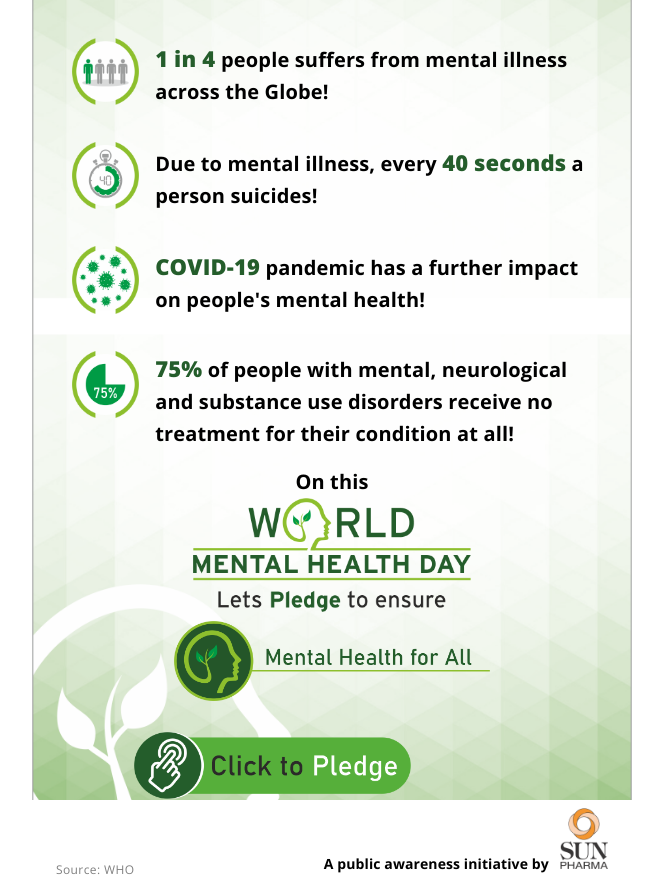
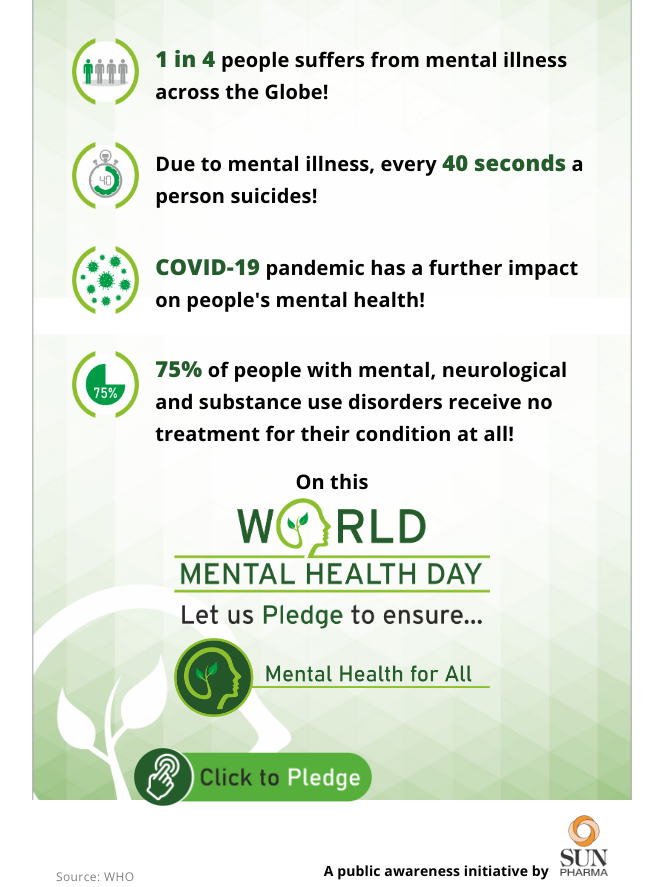
Before and after one commit to avinash683/world-health, a React (Create React App) app: page / in a window 1280 px wide. Shown: the whole page, without its empty margins (308-971 px from the left). Built offline with nearby package versions, Linux system fonts and the light colour scheme.

Commit message:
new changes

```diff
--- a/src/components/Dashboard/SubmitMessage.jsx
+++ b/src/components/Dashboard/SubmitMessage.jsx
@@ -22,7 +22,7 @@ function SubmitMessage(props) {
     })
   }, []);
 
-  return <div className="App">
+  return <div className="App" style={{position:"relative",height:"100%"}}>
         <br/>
         <Box display="flex" justifyContent="center" m={1} p={1}>
         <Box p={1} >
@@ -53,7 +53,7 @@ function SubmitMessage(props) {
               <b>Mental Health for All</b>
           </Typography>
          </Box>
-      <Typography variant="subtitle2" align="center" gutterBottom>
+      <Typography variant="subtitle2" align="center" gutterBottom  style={{position:"absolute", bottom:0,textAlign:"center",width:"100%"}}>
           <b> A public awareness initiative by</b> &nbsp;&nbsp;<img style={{width: "6vmin"}} src={logo} alt="all-logo"/>
       </Typography>
   </div>
--- a/src/components/Dashboard/index.jsx
+++ b/src/components/Dashboard/index.jsx
@@ -5,7 +5,6 @@ import secondIcon from "../../assets/Icon 2.png";
 import thirdIcon from "../../assets/Icon 3.png";
 import fourthIcon from "../../assets/Icon 4.png";
 import Typography from "@material-ui/core/Typography";
-import mainLogo from '../../assets/Mental Health For All LOGO.png';
 import allLogo from '../../assets/Mental Health For All.png';
 import makeStyles from "@material-ui/core/styles/makeStyles";
 import SubmitMessage from "./SubmitMessage";
@@ -16,16 +15,25 @@ import withWidth from '@material-ui/core/withWidth';
 import logo from "../../assets/Sun Pharma Logo.png";
 import {isWidthDown, isWidthUp} from "@material-ui/core";
 import Grid from "@material-ui/core/Grid";
-
+import mainLogo from '../../assets/19-0919 World Mental health day Pledge card__Sanket.png'
 const useStyles = makeStyles((theme) => ({
   mainLogo : {
     [theme.breakpoints.up('sm')]: {
+      width:"80%"
+    },
+    [theme.breakpoints.down('sm')]: {
       width:"70%"
+    },
+  },
+  click:{
+    [theme.breakpoints.up('sm')]: {
+      width:"60%"
     },
     [theme.breakpoints.down('sm')]: {
       width:"50%"
     },
   }
+
 }));
 
 
@@ -85,7 +93,7 @@ function Dashboard(props) {
              <br/>
             {!showPledge &&
             <Typography style={{cursor:"pointer"}} variant="h6" align="left" onClick={() => setShowPledge(true)}>
-              <img className={classes.mainLogo} src={clickLogo} alt="all-logo"/>
+              <img className={classes.click} src={clickLogo} alt="all-logo"/>
             </Typography>
             }
           </Container>
```
Also changed, not shown: src/assets/19-0919 World Mental health day Pledge card__Sanket.png (added).
